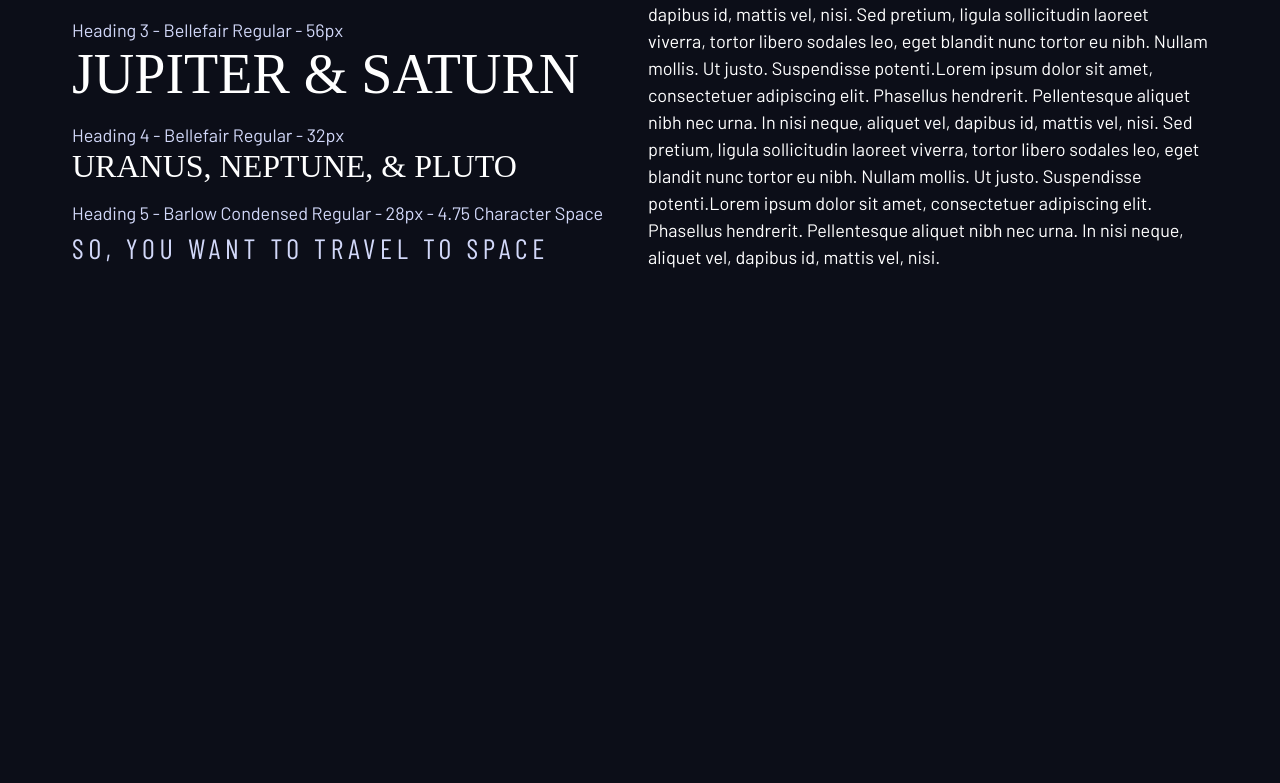
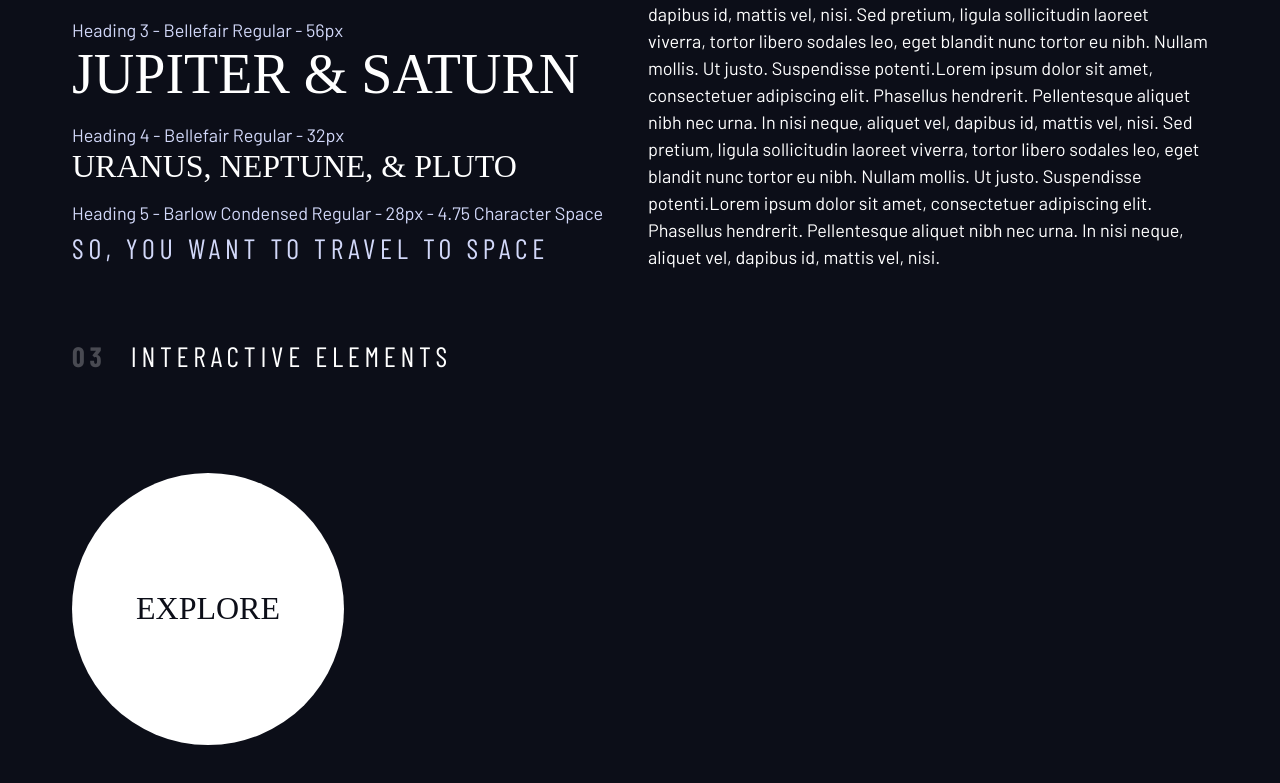
Before and after one commit to ajkendal/frontend-mentor-space-tourism, a Next.js app: page / in a window 1280 px wide. Shown: the part 772-1555 px from the top of the page. Before the commit the page ends 1107 px from the top, so only its background shows below. Built offline with nearby package versions, Linux system fonts and the light colour scheme; a web font is replaced by a local one.

Commit message:
Add interactive elements section and large button style
Introduces an 'Interactive elements' section in DesignSystem.tsx with a sample 'Explore' button. Adds .large-button styles to globals.css for consistent button appearance.

```diff
--- a/app/styles/components/DesignSystem.tsx
+++ b/app/styles/components/DesignSystem.tsx
@@ -139,9 +139,38 @@
                 mollis. Ut justo. Suspendisse potenti.Lorem ipsum dolor sit
                 amet, consectetuer adipiscing elit. Phasellus hendrerit.
                 Pellentesque aliquet nibh nec urna. In nisi neque, aliquet vel,
-                dapibus id, mattis vel, nisi.{' '}
+                dapibus id, mattis vel, nisi.
               </p>
             </div>
+          </div>
+        </div>
+      </section>
+
+      <section className='flow' id='interactive-elements'>
+        <h2 className='numbered-title'>
+          <span>03</span> Interactive elements
+        </h2>
+
+        {/** navigation */}
+        <div></div>
+
+        <div className='flex'>
+          <div style={{ marginTop: '5rem' }}>
+            {/* explore button */}
+            <a
+              href='#'
+              className='large-button uppercase ff-serif fs-600 text-dark bg-white'
+            >
+              Explore
+            </a>
+          </div>
+
+          <div style={{ marginBottom: '50vh' }}>
+            {/* Tabs */}
+
+            {/* Dots */}
+
+            {/* Numbers */}
           </div>
         </div>
       </section>
--- a/app/styles/globals.css
+++ b/app/styles/globals.css
@@ -1,6 +1,6 @@
 @import url('https://fonts.googleapis.com/css2?family=Barlow+Condensed:wght@400;700&family=Barlow:wght@400;700&family=Bellefair&display=swap');
 /* ------------------- */
-/* Reset               */
+/* Custom properties   */
 /* ------------------- */
 
 :root {
@@ -24,6 +24,10 @@
   --ff-sans-cond: 'Barlow Condensed', sans-serif;
   --ff-sans-normal: 'Barlow', sans-serif;
 }
+
+/* ------------------- */
+/* Reset               */
+/* ------------------- */
 
 /* Box Sizing */
 *,
@@ -221,3 +225,16 @@
   font-weight: 700;
   color: hsl(var(--clr-white) / 0.25);
 }
+
+/* ------------------- */
+/* Compontents         */
+/* ------------------- */
+
+.large-button {
+  display: grid;
+  place-items: center;
+  padding: 0 2em;
+  border-radius: 50%;
+  aspect-ratio: 1/1;
+  text-decoration: none;
+}
```
